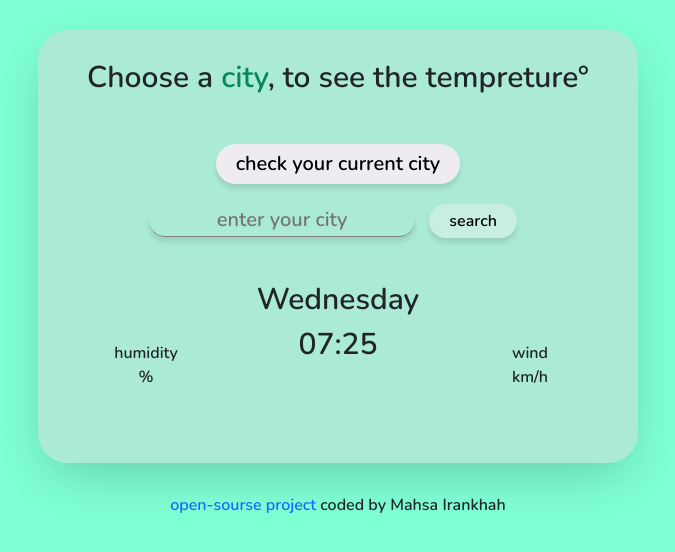
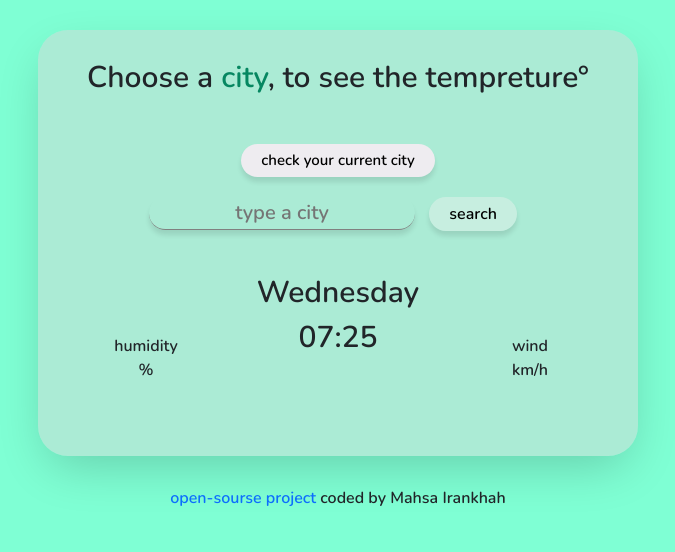
Before and after one commit to mahsa-irankhah/weather-project, a plain HTML site: page index.html in a window 1280 px wide. Shown: the whole page, without its empty margins (302-977 px from the left). Drawn offline with nearby package versions, Linux system fonts and the light colour scheme.

Commit message:
changed current location button style, and search placeholder text

```diff
--- a/index.html
+++ b/index.html
@@ -36,7 +36,7 @@
         <input
           type="text"
           id="search-box"
-          placeholder="enter your city"
+          placeholder="type a city"
           autocomplete="off"
         />
         <input type="submit" value="search" class="search-button" />
--- a/style.css
+++ b/style.css
@@ -22,7 +22,7 @@ h1 {
 }
 
 #current-location {
-  font-size: 20px;
+  font-size: 15px;
   font-weight: 600;
   background: rgba(238, 236, 240, 1);
   padding: 5px 20px;
```
